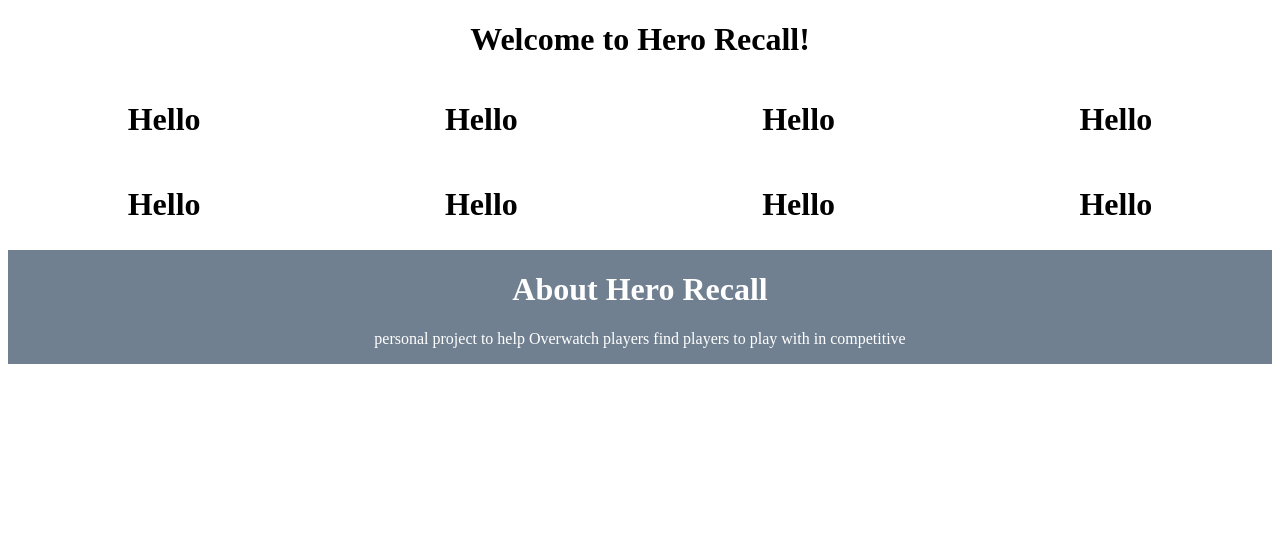
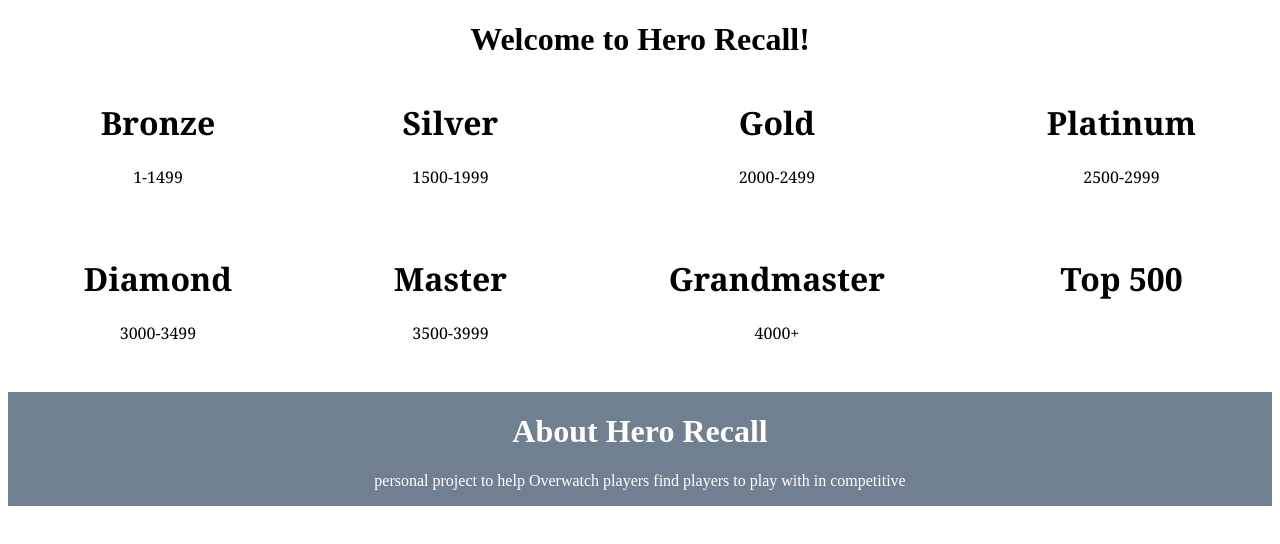
Before and after one commit to dgonza12/herofinder, an Angular app: page / in a window 1280 px wide. Shown: the top 544 px of the page. Built offline with nearby package versions, Linux system fonts and the light colour scheme.

Commit message:
updating css file

```diff
--- a/src/app/app.component.html
+++ b/src/app/app.component.html
@@ -5,28 +5,35 @@
   </h1>
   <div class="container">
     <div class=" card bronze">
-      <h1>Hello</h1>
+      <h1>Bronze</h1>
+      <p>1-1499</p>
     </div>
     <div class=" card silver">
-      <h1>Hello</h1>
+      <h1>Silver</h1>
+      <p>1500-1999</p>
     </div>
     <div class=" card gold">
-      <h1>Hello</h1>
+      <h1>Gold</h1>
+      <p>2000-2499</p>
     </div>
     <div class=" card platinum">
-      <h1>Hello</h1>
+      <h1>Platinum</h1>
+      <p>2500-2999</p>
     </div>
     <div class=" card diamond">
-      <h1>Hello</h1>
+      <h1>Diamond</h1>
+      <p>3000-3499</p>
     </div>
     <div class=" card master">
-      <h1>Hello</h1>
+      <h1>Master</h1>
+      <p>3500-3999</p>
     </div>
     <div class=" card grandmaster">
-      <h1>Hello</h1>
+      <h1>Grandmaster</h1>
+      <p>4000+</p>
     </div>
     <div class=" card top">
-      <h1>Hello</h1>
+      <h1>Top 500</h1>
     </div>
     <div class=" about">
       <h1>About Hero Recall</h1>
--- a/src/styles.css
+++ b/src/styles.css
@@ -5,7 +5,7 @@
                             "bronze silver gold platinum"
                             "diamond master grandmaster top"
                             "about about about about";
-    grid-gap: 5px;
+    grid-gap:  2rem 10px;
 }
 
 .about{
@@ -16,6 +16,7 @@
 
 /* ratings cards */
 .card{
+    font-family: Georgia, serif;
     box-shadow: black;
 }
 
```
